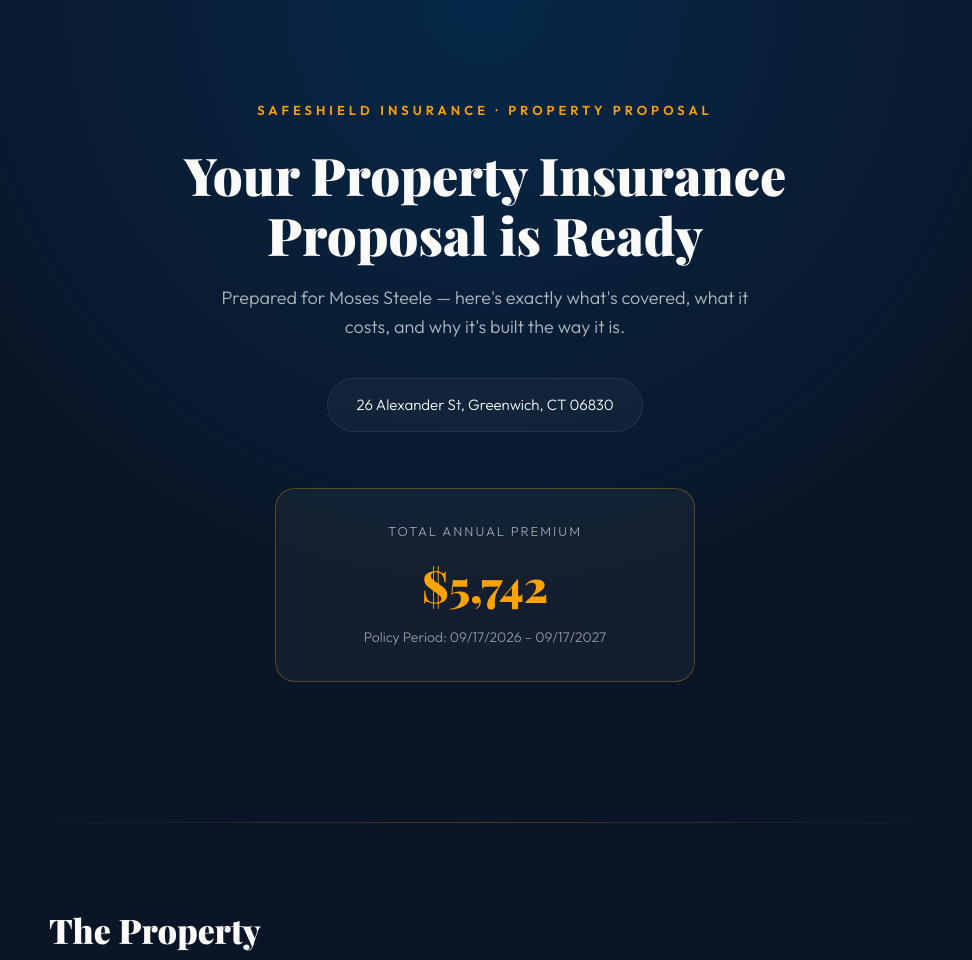
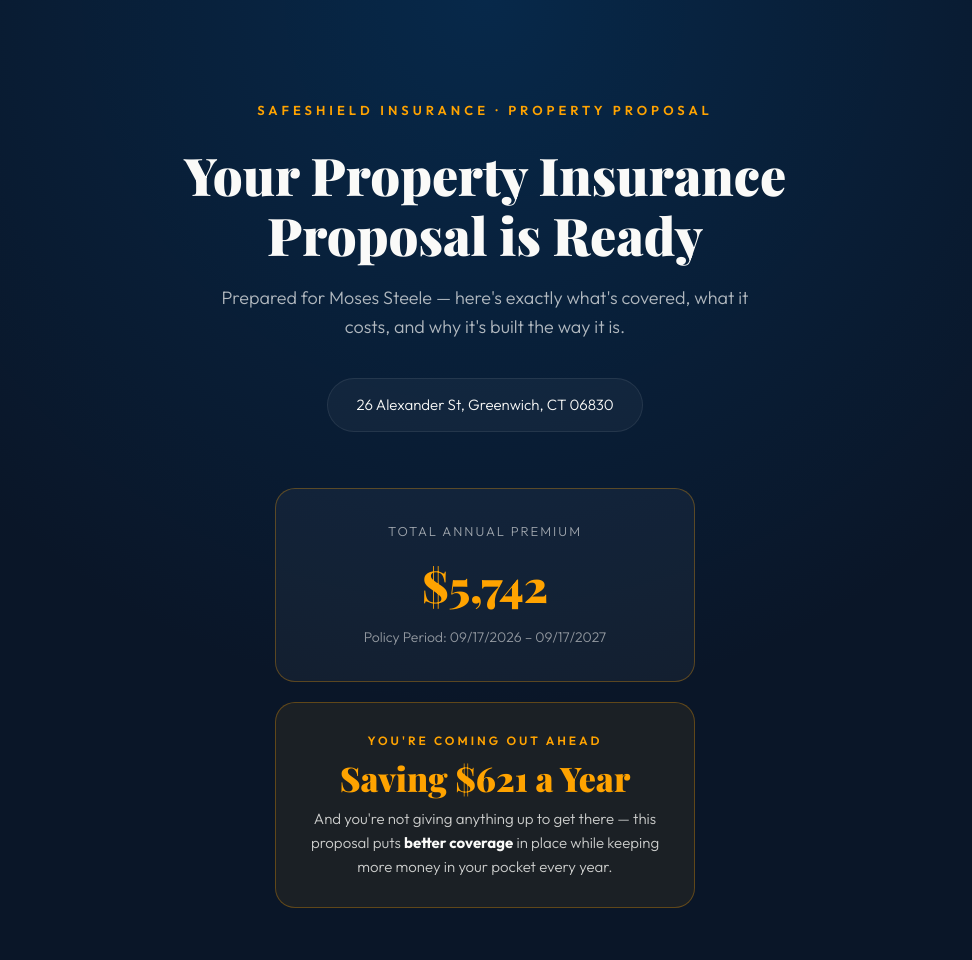
Before and after one commit to austincodes123/safeshield-quotes, a plain HTML site: page steele/index.html in a window 1280 px wide. Shown: the top 960 px of the page, without its empty margins (155-1127 px from the left). Drawn offline with nearby package versions, Linux system fonts and the light colour scheme.

Commit message:
Deploy quote page: steele

```diff
--- a/steele/index.html
+++ b/steele/index.html
@@ -74,6 +74,20 @@
   .premium-box .label { font-size:13px; letter-spacing:2px; text-transform:uppercase; color:rgba(250,250,248,0.6); margin-bottom:8px;}
   .premium-box .amount { font-family:'Playfair Display',serif; font-weight:900; font-size:44px; color:#FFA300; }
   .premium-box .period { font-size:14px; color:rgba(250,250,248,0.55); margin-top:6px; }
+
+  /* SAVINGS CALLOUT */
+  .savings-box {
+    max-width:420px;
+    margin:20px auto 0;
+    background:rgba(255,163,0,0.07);
+    border:1px solid rgba(255,163,0,0.3);
+    border-radius:20px;
+    padding:28px 32px;
+    text-align:center;
+  }
+  .savings-box .label { font-family:'Outfit',sans-serif; letter-spacing:3px; text-transform:uppercase; color:#FFA300; font-size:12px; font-weight:600; margin-bottom:10px; }
+  .savings-box .amount { font-family:'Playfair Display',serif; font-weight:900; font-size:34px; color:#FFA300; line-height:1.1; margin-bottom:10px; }
+  .savings-box p { color:rgba(250,250,248,0.8); font-size:15px; margin:0; }
 
   section { padding:20px 32px; }
   .section-title { font-size:34px; margin-bottom:12px; }
@@ -210,6 +224,12 @@
       <div class="label">Total Annual Premium</div>
       <div class="amount">$5,742</div>
       <div class="period">Policy Period: 09/17/2026 – 09/17/2027</div>
+    </div>
+
+    <div class="savings-box">
+      <div class="label">You're Coming Out Ahead</div>
+      <div class="amount">Saving $621 a Year</div>
+      <p>And you're not giving anything up to get there — this proposal puts <strong style="color:#FAFAF8;">better coverage</strong> in place while keeping more money in your pocket every year.</p>
     </div>
   </div>
 
@@ -458,15 +478,7 @@
   <footer>
     <div class="brand">SAFESHIELD INSURANCE</div>
     <div>2777 Summer St, Fl 6, Stamford, CT 06905 · (203) 204-2555</div>
-    <div style="margin-top:8px;">This proposal is for illustrative purposes. Final terms subject to carrier underwriting and binding.
-<section style="padding:40px 32px 10px;">
-  <div style="max-width:720px;margin:0 auto;background:rgba(127,214,138,0.08);border:1px solid rgba(127,214,138,0.35);border-radius:20px;padding:36px 40px;text-align:center;">
-    <div style="font-family:'Outfit',sans-serif;letter-spacing:3px;text-transform:uppercase;color:#7fd68a;font-size:12px;font-weight:600;margin-bottom:14px;">You're Coming Out Ahead</div>
-    <div style="font-family:'Playfair Display',serif;font-weight:900;font-size:40px;color:#7fd68a;line-height:1.1;margin-bottom:14px;">Saving $621 a Year</div>
-    <p style="color:rgba(250,250,248,0.8);font-size:16px;max-width:520px;margin:0 auto;">And you're not giving anything up to get there. This proposal puts <strong style="color:#FAFAF8;">better coverage</strong> in place while keeping more money in your pocket every year.</p>
-  </div>
-</section>
-</div>
+    <div style="margin-top:8px;">This proposal is for illustrative purposes. Final terms subject to carrier underwriting and binding.</div>
   </footer>
 
 
```
